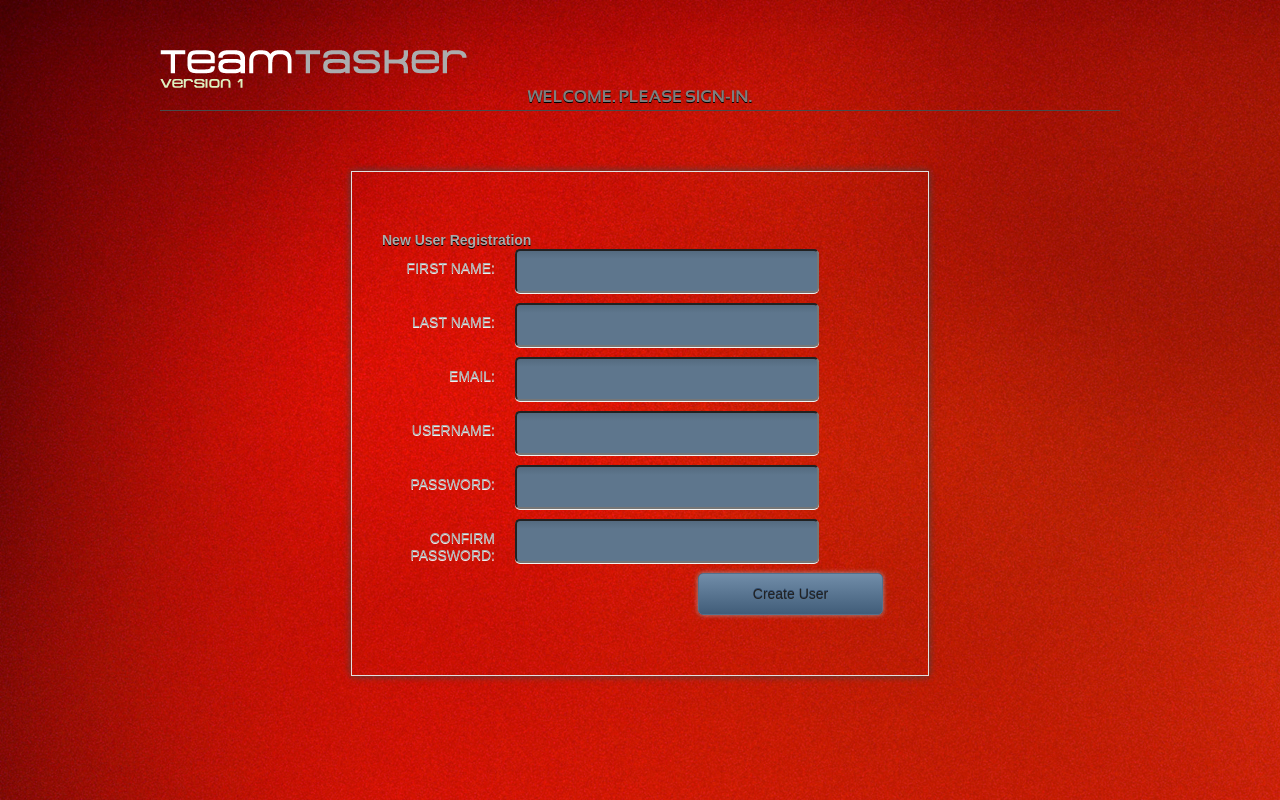
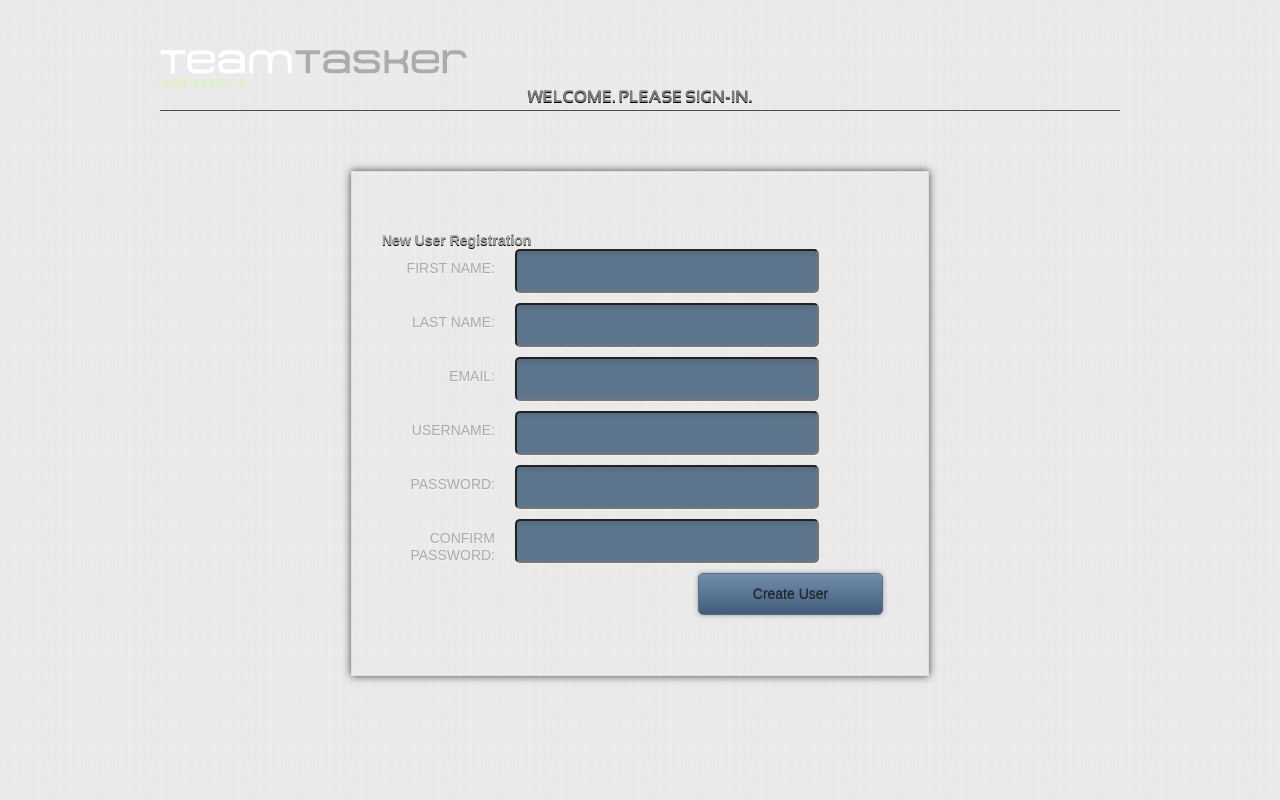
Before and after one commit to atomicflowtechorg/tasker, a CodeIgniter app: page /tasker/index.php/authentication/signUp in a window 1280 px wide. Run offline with CodeIgniter, Linux system fonts and the light colour scheme; data that the repository does not hold is empty; some web fonts are replaced.

Commit message:
Changing to bg - made plaid light
Signed-off-by: Brandon John-Freso <brandonjf@atomicflowtech.com>

```diff
--- a/css/styles.css
+++ b/css/styles.css
@@ -228,7 +228,7 @@ height: 100%;
 
 body {
 	/* background-color: #111314; */
-	background: url("../images/backgrounds/MetroishBG.jpg") no-repeat;
+	background: url("../images/backgrounds/fabric_plaid.png") repeat;
 	font-family: 'QuicksandBook', sans-serif;
 	/* font-family: 'Six Caps', sans-serif; */
 	color: #ABABAB;
```
Also changed, not shown: images/backgrounds/fabric_plaid.png (added).
